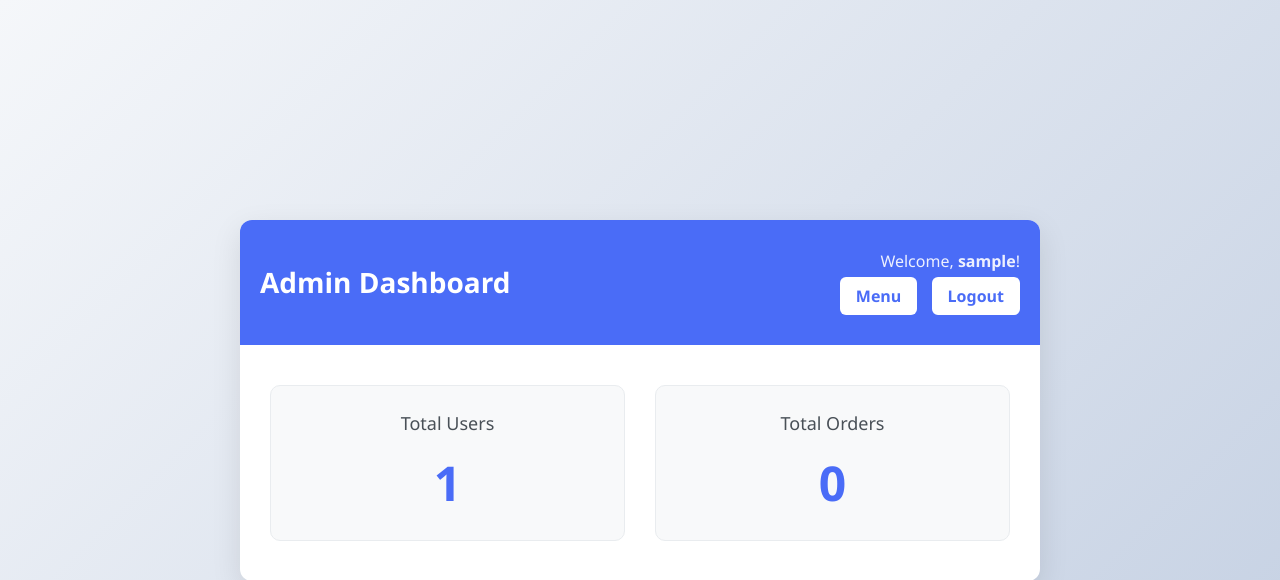
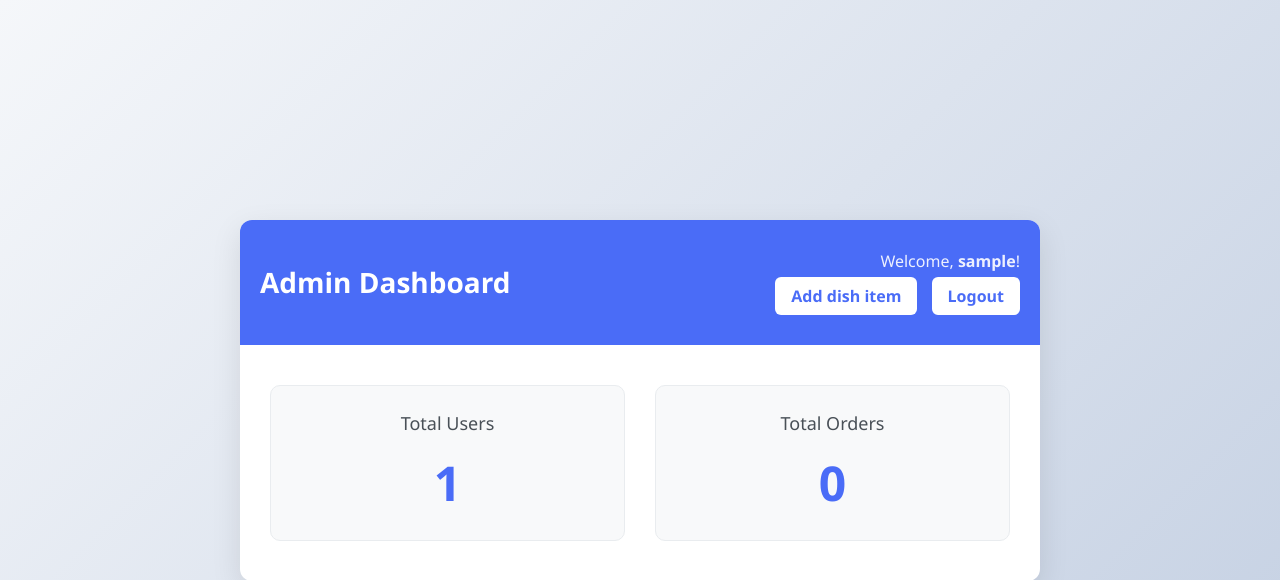
Before and after one commit to NafisAhmeD23/food-ordering-platform, a PHP site: page /admin/dashboard.php in a window 1280 px wide. Shown: the top 580 px of the page. Run offline with PHP 8.4, Linux system fonts and the light colour scheme; the visitor is signed in with stand-in values (Sample User, id 1); data that the repository does not hold is empty.

Commit message:
corrected menu

```diff
--- a/admin/dashboard.php
+++ b/admin/dashboard.php
@@ -48,6 +48,7 @@ $conn->close();
 ?>
 <!DOCTYPE html>
 <html lang="en">
+
 <head>
     <meta charset="UTF-8">
     <meta name="viewport" content="width=device-width, initial-scale=1.0">
@@ -114,8 +115,10 @@ $conn->close();
             transition: background 0.3s, color 0.3s;
             margin-top: 5px;
             display: inline-block;
-            margin-right: 10px; /* Space between buttons */
+            margin-right: 10px;
+            /* Space between buttons */
         }
+
         .header .menu-btn:hover {
             background: #f0f0f0;
         }
@@ -158,7 +161,7 @@ $conn->close();
 
         .stat-card:hover {
             transform: translateY(-5px);
-            box-shadow: 0 8px 20px rgba(0,0,0,0.08);
+            box-shadow: 0 8px 20px rgba(0, 0, 0, 0.08);
         }
 
         .stat-card h2 {
@@ -175,6 +178,7 @@ $conn->close();
         }
     </style>
 </head>
+
 <body>
     <div class="container">
         <div class="header">
@@ -182,7 +186,7 @@ $conn->close();
             <div class="user-info">
                 <span>Welcome, <strong><?php echo htmlspecialchars($_SESSION['username']); ?></strong>!</span>
 
-                <a href="menu.php" class="menu-btn">Menu</a>
+                <a href="menu.php" class="menu-btn">Add dish item</a>
 
                 <a href="dashboard.php?action=logout" class="logout-btn">Logout</a>
             </div>
@@ -203,4 +207,5 @@ $conn->close();
         </div>
     </div>
 </body>
+
 </html>
```
